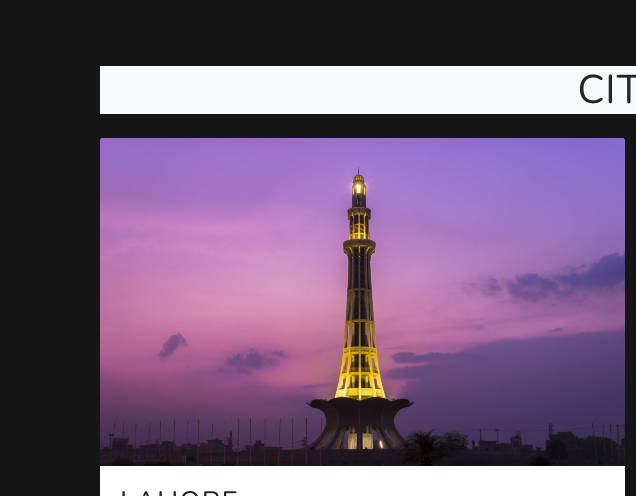
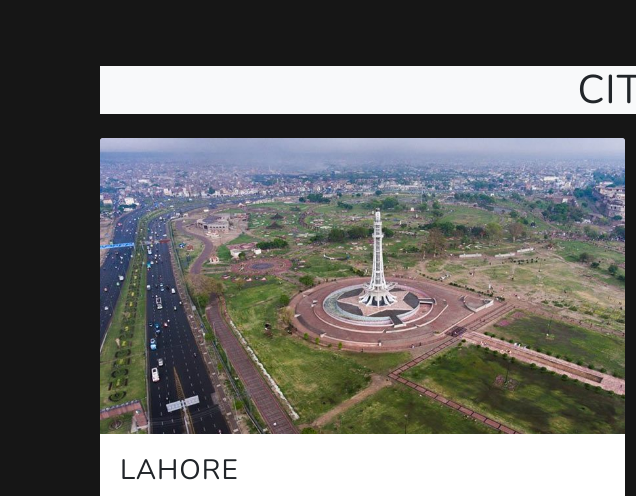
Before and after one commit to sanataj0/WebAssignment, a plain HTML site: page Gallery.html in a window 1280 px wide. Shown: the part 1200-1696 px from the top of the page, 0-636 px from the left. Drawn offline with nearby package versions, Linux system fonts and the light colour scheme.

Commit message:
Update Gallery.html

```diff
--- a/Gallery.html
+++ b/Gallery.html
@@ -132,7 +132,7 @@ body{
   <div class="row">
     <div class="col-lg-6 mb-4">
       <div class="card h-100">
-        <img class="card-img-top" src="img/minar.jpg" alt="">
+        <img class="card-img-top" src="img/lahore.jpg" alt="">
         <div class="card-body">
           <h3 class="card-title">
             LAHORE
@@ -344,7 +344,7 @@ body{
     </div>
     <div class="col-lg-6 mb-4">
       <div class="card h-100">
-        <img class="card-img-top" src="img/minar.jpg" alt="">
+        <img class="card-img-top" src="img/lahore.jpg" alt="">
         <div class="card-body">
           <h3 class="card-title">
             THE MINAR-E-PAKISTAN
```
